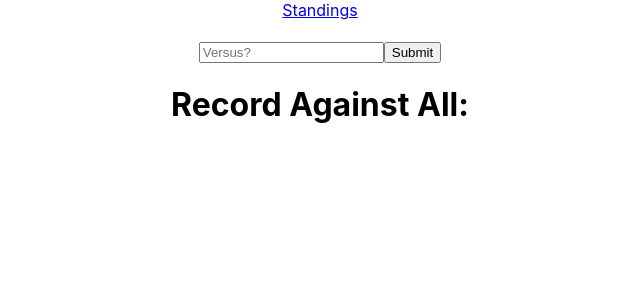
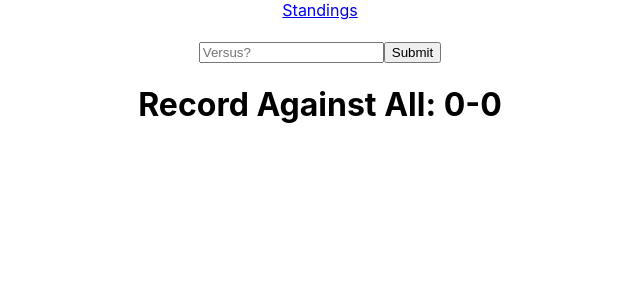
Before and after one commit to vjohnson22/madden-stats, a React (Create React App) app in the folder madden/: page /owners in a window 1280 px wide. Shown: the top 300 px of the page, without its empty margins (320-960 px from the left). Built offline with nearby package versions, Linux system fonts and the light colour scheme; no server answers.

Commit message:
got record to work in head to head

```diff
--- a/madden/src/HeadToHeadStats/HeadToHeadStats.js
+++ b/madden/src/HeadToHeadStats/HeadToHeadStats.js
@@ -8,49 +8,52 @@ class HeadToHeadStats extends React.Component{
         super()
 
         this.state = {
-            data: [],
-            winTotal:0
+            owner:"",
+            against:"",
+            againstName:"",
+            wins:""
         }
     }
+    componentDidMount(){
 
-    // componentDidMount(){
-    //     axios.get('https://maddenstats.herokuapp.com/gamestats/')
-    //         .then(res => {
-    //             this.setState({data:res.data})
-    //         })
+    }
+
+    render(){
+        let wins
+        let losses
+
+        if (this.props.games === undefined){
+            wins = 0
+        }else{
+            let winArray = this.props.games.filter( game => {
+                if(game.won === `https://maddenstats.herokuapp.com/owners/${this.props.owner}`){
+                    return true
+                }
+            })
+            wins = winArray.length
+        }
+
+        if (this.props.games === undefined){
+            losses = 0
+        }else{
+            let lossArray = this.props.games.filter( game => {
+                if(game.lost === `https://maddenstats.herokuapp.com/owners/${this.props.owner}`){
+                    return true
+                }
+            })
+            losses = lossArray.length
+        }
 
 
-    //     }
-
-    render(){
-    //     let wins = 0
-    //     if(this.props.games === undefined){
-
-    //     }else{
-    //        let winsArray = this.props.data.filter( game => {
-    //             if(this.props.againstName === 'All' && game.won === `https://maddenstats.herokuapp.com/owners/${this.props.owner}`){
-    //                 return true
-    //         }
-    //     })
-    //     wins = winsArray.length
-    // }
 
 
-        // let wins = this.props.data.filter( game => {
-        //     if(this.props.againstName === 'All' && game.won === `https://maddenstats.herokuapp.com/owners/${this.props.owner}`){
-        //         return true
-        //     }
-    //     })
-    // console.log(wins)
-
-    //    this.setState({winTotal:wins.length})
 
         return(
             <div>
                 <div>{this.props.owner}</div>
                 <div>{this.props.against}</div>
                 {/* <WinsVsLosses against = {this.props.againstName} wins= {this.wins}/> */}
-                <h1>Record Against {this.props.againstName}: {this.wins}</h1>
+                <h1>Record Against {this.props.againstName}: {wins}-{losses}</h1>
             </div>
         )
     }
--- a/madden/src/Owner/Owner.js
+++ b/madden/src/Owner/Owner.js
@@ -21,11 +21,11 @@ class Owner extends React.Component{
         //     })
     }
     render() {
-        console.log(this.props.games)
+
         return(
             <div>
                 <h1>{this.state.name}</h1>
-                <HeadToHeadContainer id={this.state.id} gamestats={this.state.gamestats} games = {this.state.games}/>
+                <HeadToHeadContainer {...this.state} gamestats={this.props.gamestats} games = {this.props.games}/>
             </div>
         )
     }
```
Also changed, not shown: madden/src/StandingsContainer/StandingsContainer.js (line endings or trailing spaces).
